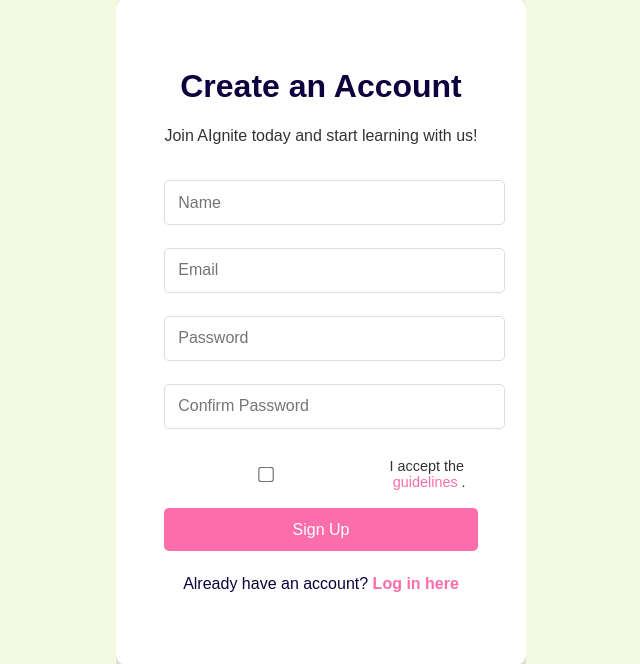
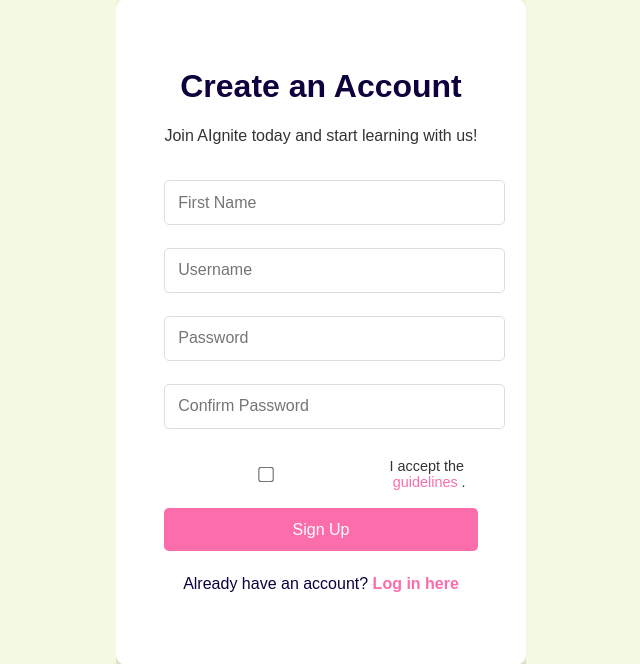
Before and after one commit to frankmathewsajan/AIgniteLearn, a Django app: page /register/ in a window 1280 px wide. Shown: the part 68-732 px from the top of the page, without its empty margins (319-959 px from the left). Run offline with Django 5.2, Linux system fonts and the light colour scheme.

Commit message:
updated signup page

```diff
--- a/learn/views.py
+++ /dev/null
@@ -1,3 +0,0 @@
-from django.shortcuts import render
-
-# Create your views here.
--- a/learn/views/auth.py
+++ b/learn/views/auth.py
@@ -1,9 +1,7 @@
-import json
-
 from django.contrib.auth import authenticate, login as user_login, logout as user_logout
 from django.contrib.auth.models import User
 from django.db import IntegrityError
-from django.http import HttpResponseRedirect, JsonResponse
+from django.http import HttpResponseRedirect
 from django.shortcuts import render, redirect
 from django.urls import reverse
 from django.utils.crypto import get_random_string
@@ -15,9 +13,9 @@
     if request.method == "POST":
 
         # Attempt to sign user in
-        email = request.POST["email"]
+        username = request.POST["username"]
         password = request.POST["password"]
-        user = authenticate(request, email=email, password=password)
+        user = authenticate(request, username=username, password=password)
 
         # Check if authentication successful
         if user is not None:
@@ -42,16 +40,14 @@
         username = f"{username}_{get_random_string(4, '0123456789')}"
 
     return username
+
+
 def register(request):
     if request.method == "POST":
-        user_name = request.POST["user_name"]
-        email = request.POST["email"]
+        username = request.POST["username"]
         password = request.POST["password"]
         confirmation = request.POST["confirmation"]
-
-        user_name = request.POST["user_name"]
-        existing_usernames = set(User.objects.values_list("username", flat=True))  # Fetch existing usernames
-        unique_username = generate_unique_username(user_name, existing_usernames)
+        first_name = request.POST['user_name']
 
         if password != confirmation:
             return render(request, "learn/auth/register.html", {
@@ -60,8 +56,8 @@
 
         # Attempt to create new user
         try:
-            user = User.objects.create_user(email=email, password=password, username=unique_username)
-            profile = Profile(user=user, first_name=user_name)
+            user = User.objects.create_user(username=username, password=password)
+            profile = Profile(user=user, first_name=first_name)
             user.save()
             profile.save()
         except IntegrityError as e:
--- a/templates/learn/auth/login.html
+++ b/templates/learn/auth/login.html
@@ -172,7 +172,7 @@
 
     <form action="{% url 'login' %}" method="POST">
         {% csrf_token %}
-        <input type="email" name="email" placeholder="Email" required><br>
+        <input type="text" name="username" placeholder="Username" required><br>
         <input type="password" name="password" placeholder="Password" required><br>
 
         <div class="checkbox-container">
--- a/templates/learn/auth/register.html
+++ b/templates/learn/auth/register.html
@@ -174,17 +174,20 @@
 <div class="container">
     <h1>Create an Account</h1>
     <p>Join AIgnite today and start learning with us!</p>
+    {% if message %}
+        <span style="color: red">{{ message }}</span>
+    {% endif %}
 
     <form action="{% url 'register' %}" method="POST">
         {% csrf_token %}
-        <input type="text" name="user_name" placeholder="Name" required><br>
-        <input type="email" name="email" placeholder="Email" required><br>
-        <input type="password" name="password" placeholder="Password" required><br>
-        <input type="password" name="confirmation" placeholder="Confirm Password" required><br>
+        <input type="text" name="user_name" placeholder="First Name" required aria-label=""><br>
+        <input type="text" name="username" placeholder="Username" required aria-label=""><br>
+        <input type="password" name="password" placeholder="Password" required aria-label=""><br>
+        <input type="password" name="confirmation" placeholder="Confirm Password" required aria-label=""><br>
 
         <!-- Checkbox with guidelines popup -->
         <div class="checkbox-container">
-            <input type="checkbox" required>
+            <input type="checkbox" required aria-label="">
             <label>I accept the <span class="guidelines">guidelines
                 <div class="guidelines-popup">
                     <p>1. Respect others.</p>
```
Also changed, not shown: db.sqlite3.
